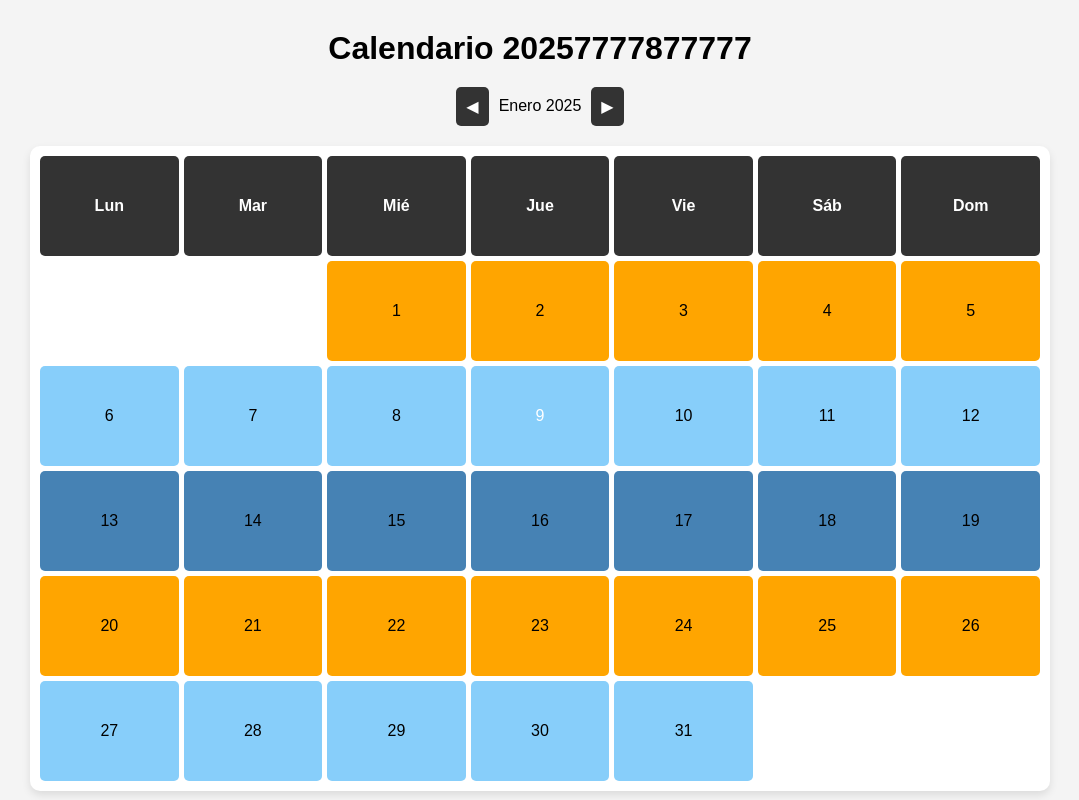
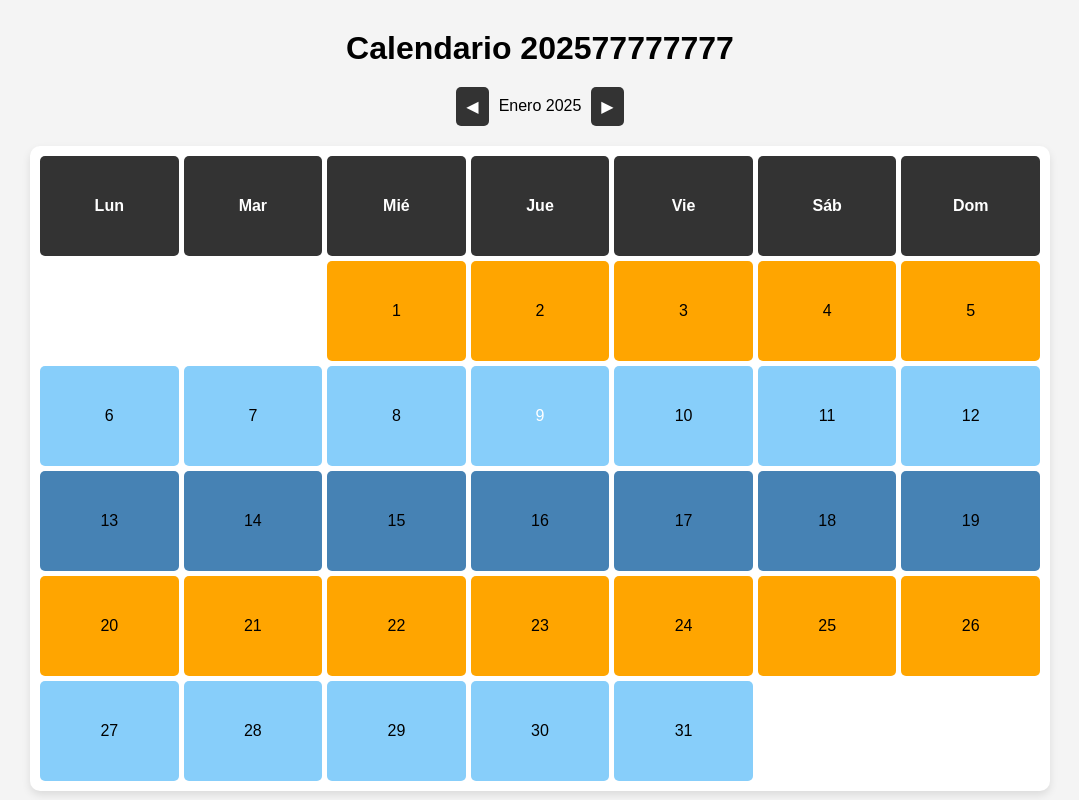
Before and after one commit to Petri314/calendario, a plain HTML site: page index.html in a window 1280 px wide. Shown: the whole page, without its empty margins (100-1179 px from the left). Drawn offline with Linux system fonts and the light colour scheme.

Commit message:
hhhhhhhhhhhh

```diff
--- a/index.html
+++ b/index.html
@@ -8,7 +8,7 @@
     <link rel="stylesheet" href="styles.css">
 </head>
 <body>
-    <h1>Calendario 20257777877777</h1>
+    <h1>Calendario 202577777777</h1>
     <div class="calendar-header">
         <button id="prev-month">&#9664;</button>
         <span id="current-month"></span>
```
